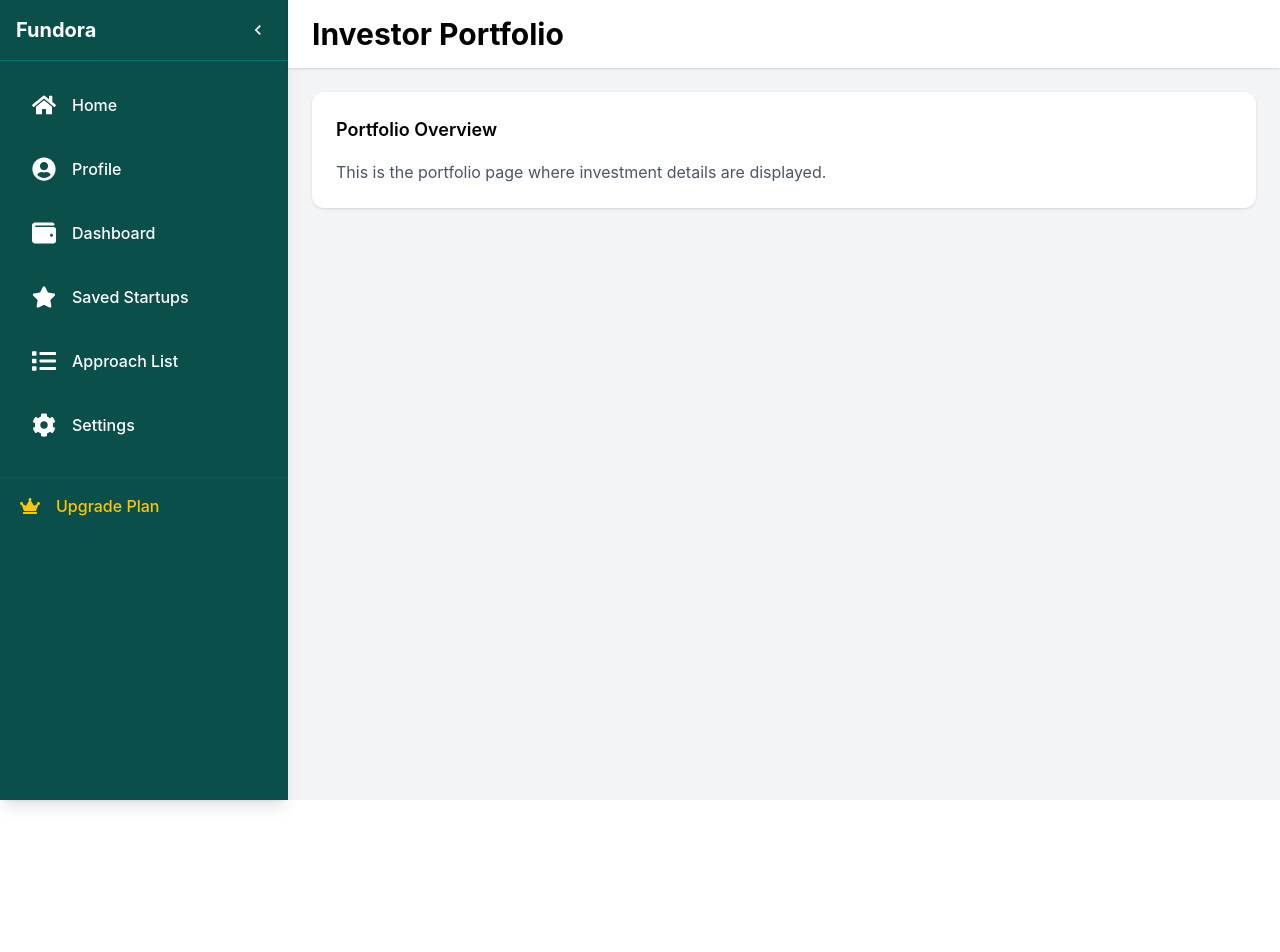
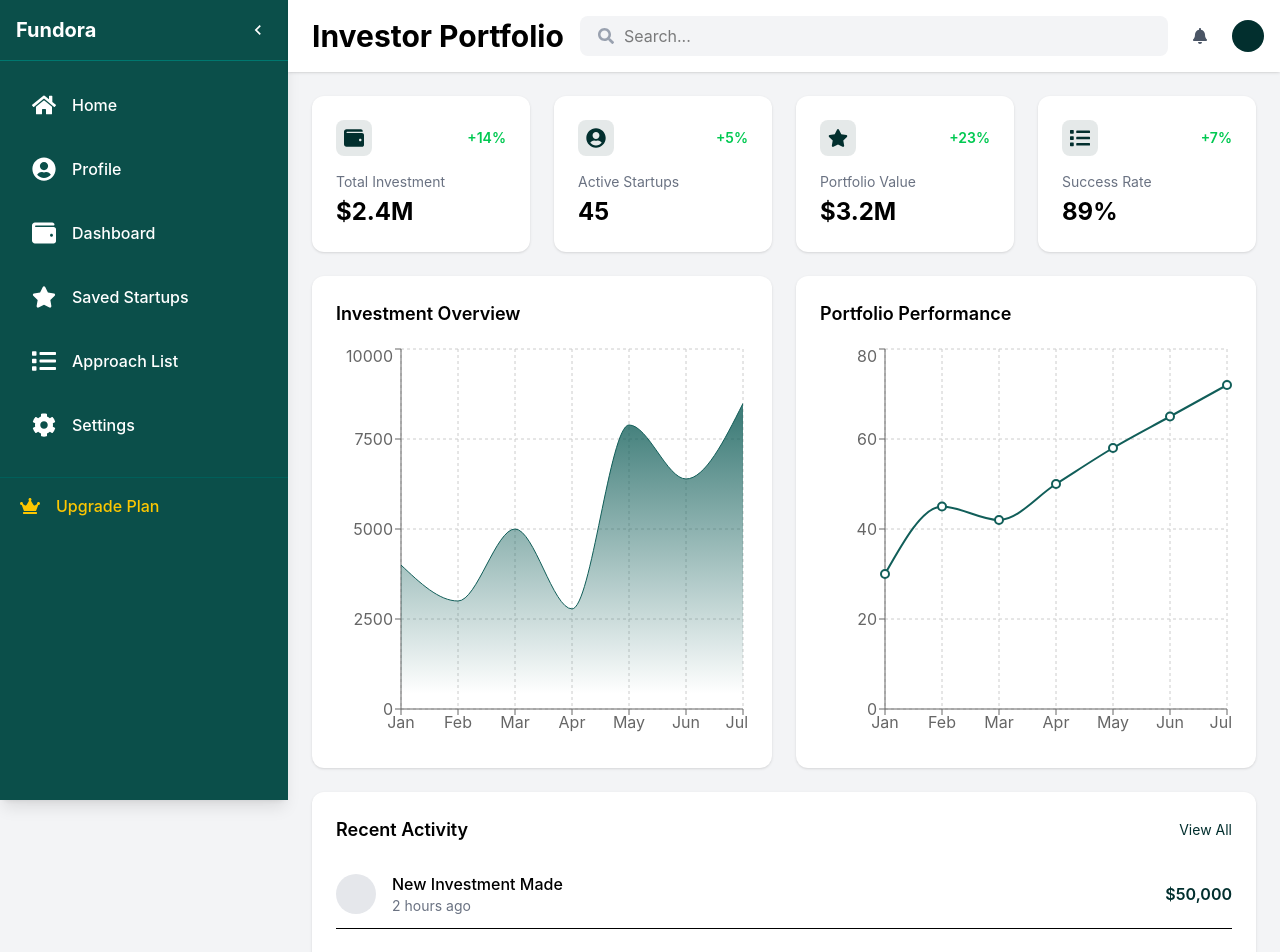
Before and after one commit to VestFundora/fundora, a React (Vite) app in the folder Frontend/: page /dashboard/portfolio in a window 1280 px wide. Shown: the top 952 px of the page. Before the commit the page ends 800 px from the top, so only its background shows below. Built offline with nearby package versions, Linux system fonts and the light colour scheme.

Commit message:
Refactor:Portfolio

```diff
--- a/Frontend/src/pages/Portfolio.jsx
+++ b/Frontend/src/pages/Portfolio.jsx
@@ -51,6 +51,7 @@ const DashboardSidebar = ({ isOpen, onToggle }) => (
 function Portfolio() {
     const [isSidebarOpen, setIsSidebarOpen] = useState(true);
 
+    // Handle responsive sidebar
     useEffect(() => {
         const handleResize = () => {
             setIsSidebarOpen(window.innerWidth >= 768);
@@ -61,19 +62,153 @@ function Portfolio() {
         return () => window.removeEventListener('resize', handleResize);
     }, []);
 
+    const stats = [
+        { title: "Total Investment", value: "$2.4M", icon: FaWallet, change: "+14%" },
+        { title: "Active Startups", value: "45", icon: FaUserCircle, change: "+5%" },
+        { title: "Portfolio Value", value: "$3.2M", icon: FaStar, change: "+23%" },
+        { title: "Success Rate", value: "89%", icon: FaList, change: "+7%" }
+    ];
+
+    const investmentData = [
+        { name: 'Jan', amount: 4000 },
+        { name: 'Feb', amount: 3000 },
+        { name: 'Mar', amount: 5000 },
+        { name: 'Apr', amount: 2780 },
+        { name: 'May', amount: 7890 },
+        { name: 'Jun', amount: 6390 },
+        { name: 'Jul', amount: 8490 },
+    ];
+
+    const portfolioData = [
+        { name: 'Jan', value: 30 },
+        { name: 'Feb', value: 45 },
+        { name: 'Mar', value: 42 },
+        { name: 'Apr', value: 50 },
+        { name: 'May', value: 58 },
+        { name: 'Jun', value: 65 },
+        { name: 'Jul', value: 72 },
+    ];
+
     return (
         <div className="flex min-h-screen bg-gray-100">
+            {/* Sidebar */}
             <DashboardSidebar isOpen={isSidebarOpen} onToggle={() => setIsSidebarOpen(!isSidebarOpen)} />
+
+            {/* Main Content */}
             <div className={`flex-1 flex flex-col min-w-0 transition-all duration-300 ${isSidebarOpen ? 'ml-72' : 'ml-20'}`}>
+                {/* Header */}
                 <header className="bg-white shadow-sm z-10">
                     <div className="flex items-center gap-4 p-4">
-                        <h1 className="ml-2 font-bold text-3xl text-black">Investor Portfolio</h1>
+                        <h1 className="ml-2 font-bold text-3xl text-">Investor Portfolio</h1>
+                        <div className="flex-1">
+                            <div className="flex items-center bg-gray-100 rounded-lg px-4 py-2 w-full">
+                                <FaSearch className="text-gray-400 min-w-[20px]" />
+                                <input
+                                    type="text"
+                                    placeholder="Search..."
+                                    className="ml-2 bg-transparent outline-none w-full"
+                                />
+                            </div>
+                        </div>
+                        <div className="flex items-center space-x-4">
+                            <button className="p-2 hover:bg-gray-100 rounded-full cursor-pointer">
+                                <FaBell className="text-gray-600" />
+                            </button>
+                            <div className="w-8 h-8 bg-teal-950 rounded-full cursor-pointer"></div>
+                        </div>
                     </div>
                 </header>
+
+                {/* Dashboard Content */}
                 <main className="flex-1 overflow-auto p-4 md:p-6">
+                    {/* Stats Grid */}
+                    <div className="grid grid-cols-1 sm:grid-cols-2 lg:grid-cols-4 gap-4 md:gap-6 mb-6">
+                        {stats.map((stat, index) => (
+                            <div key={index} className="bg-white rounded-xl p-6 shadow-sm hover:shadow-md transition-shadow cursor-pointer">
+                                <div className="flex items-center justify-between mb-4">
+                                    <div className="p-2 bg-teal-950/10 rounded-lg">
+                                        <stat.icon className="text-teal-950 text-xl" />
+                                    </div>
+                                    <span className="text-green-500 text-sm font-semibold">{stat.change}</span>
+                                </div>
+                                <h3 className="text-gray-500 text-sm">{stat.title}</h3>
+                                <p className="text-2xl font-bold mt-1">{stat.value}</p>
+                            </div>
+                        ))}
+                    </div>
+
+                    {/* Charts Grid */}
+                    <div className="grid grid-cols-1 lg:grid-cols-2 gap-4 md:gap-6 mb-6">
+                        <div className="bg-white p-4 md:p-6 rounded-xl shadow-sm">
+                            <h3 className="text-lg font-semibold mb-4">Investment Overview</h3>
+                            <div className="h-[300px] md:h-[400px]">
+                                <ResponsiveContainer width="100%" height="100%">
+                                    <AreaChart data={investmentData}>
+                                        <defs>
+                                            <linearGradient id="colorAmount" x1="0" y1="0" x2="0" y2="1">
+                                                <stop offset="5%" stopColor="#115e59" stopOpacity={0.8} />
+                                                <stop offset="95%" stopColor="#115e59" stopOpacity={0} />
+                                            </linearGradient>
+                                        </defs>
+                                        <CartesianGrid strokeDasharray="3 3" />
+                                        <XAxis dataKey="name" />
+                                        <YAxis />
+                                        <Tooltip />
+                                        <Area
+                                            type="monotone"
+                                            dataKey="amount"
+                                            stroke="#115e59"
+                                            fillOpacity={1}
+                                            fill="url(#colorAmount)"
+                                        />
+                                    </AreaChart>
+                                </ResponsiveContainer>
+                            </div>
+                        </div>
+
+                        <div className="bg-white p-4 md:p-6 rounded-xl shadow-sm">
+                            <h3 className="text-lg font-semibold mb-4">Portfolio Performance</h3>
+                            <div className="h-[300px] md:h-[400px]">
+                                <ResponsiveContainer width="100%" height="100%">
+                                    <LineChart data={portfolioData}>
+                                        <CartesianGrid strokeDasharray="3 3" />
+                                        <XAxis dataKey="name" />
+                                        <YAxis />
+                                        <Tooltip />
+                                        <Line
+                                            type="monotone"
+                                            dataKey="value"
+                                            stroke="#115e59"
+                                            strokeWidth={2}
+                                            dot={{ r: 4 }}
+                                            activeDot={{ r: 6 }}
+                                        />
+                                    </LineChart>
+                                </ResponsiveContainer>
+                            </div>
+                        </div>
+                    </div>
+
+                    {/* Recent Activity */}
                     <div className="bg-white rounded-xl shadow-sm p-4 md:p-6">
-                        <h3 className="text-lg font-semibold mb-4">Portfolio Overview</h3>
-                        <p className="text-gray-600">This is the portfolio page where investment details are displayed.</p>
+                        <div className="flex items-center justify-between mb-4">
+                            <h3 className="text-lg font-semibold">Recent Activity</h3>
+                            <button className="text-sm text-teal-950 hover:text-teal-800 cursor-pointer">View All</button>
+                        </div>
+                        <div className="space-y-4 overflow-x-auto">
+                            {[1, 2, 3].map((item) => (
+                                <div key={item} className="flex items-center justify-between py-3 border-b hover:bg-gray-50 transition-colors cursor-pointer">
+                                    <div className="flex items-center space-x-4">
+                                        <div className="w-10 h-10 bg-gray-200 rounded-full"></div>
+                                        <div>
+                                            <p className="font-medium">New Investment Made</p>
+                                            <p className="text-sm text-gray-500">2 hours ago</p>
+                                        </div>
+                                    </div>
+                                    <span className="text-teal-950 font-semibold">$50,000</span>
+                                </div>
+                            ))}
+                        </div>
                     </div>
                 </main>
             </div>
```
